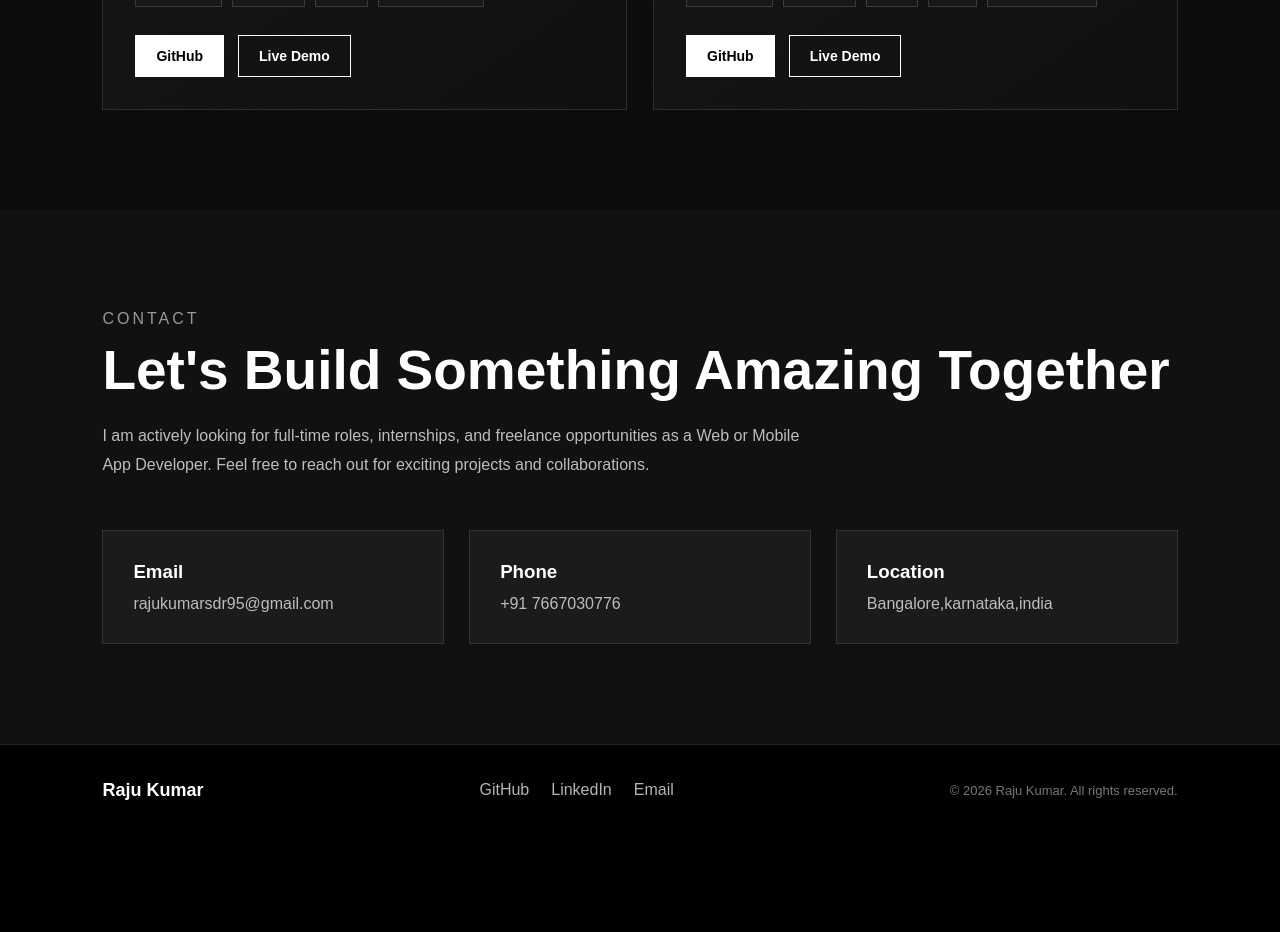
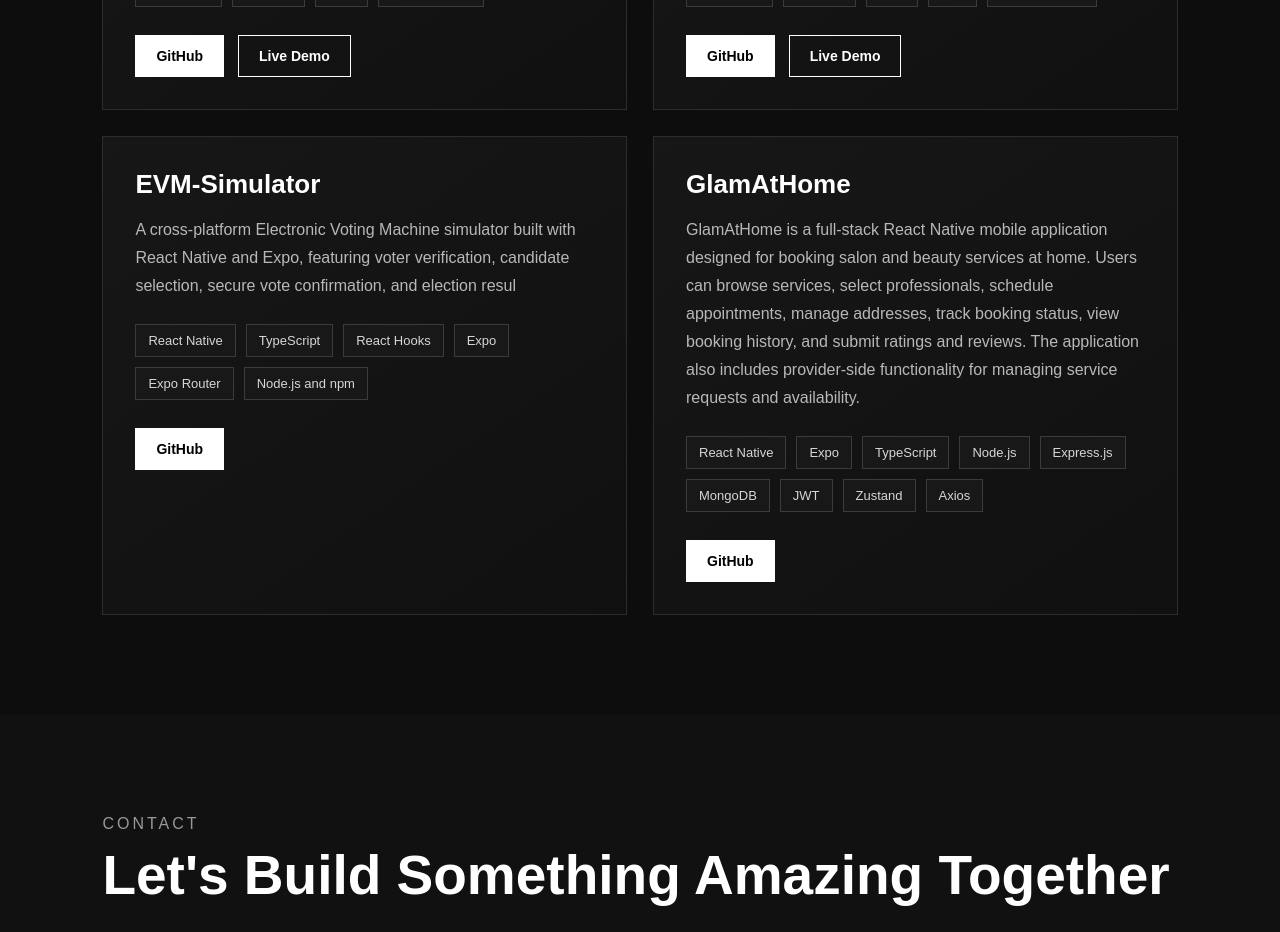
Before and after one commit to rajukr07/Raju-portfolio, a React (Vite) app: page / in a window 1280 px wide. Shown: the part 5100-6032 px from the top of the page. Before the commit the page ends 5936 px from the top, so only its background shows below. Built offline with nearby package versions, Linux system fonts and the light colour scheme.

Commit message:
Update project section

```diff
--- a/src/data/projects.js
+++ b/src/data/projects.js
@@ -29,7 +29,24 @@ export const projects = [
     description:
       "A modern and responsive personal portfolio website built with React.js and Vite. Showcases my skills, experience, education, and projects with smooth animations and a clean user interface.",
     technologies: ["JavaScript","React js","CSS","Vite","Framer Motion"],
-    github: "https://github.com/rajukr07/Myntra-clone",
+    github: "https://github.com/rajukr07/Raju-portfolio",
     live: "https://raajukr07.vercel.app/",
   },
+  {
+    title: "EVM-Simulator",
+    description:
+    "A cross-platform Electronic Voting Machine simulator built with React Native and Expo, featuring voter verification, candidate selection, secure vote confirmation, and election resul",
+    technologies: ["React Native","TypeScript","React Hooks","Expo","Expo Router","Node.js and npm",],
+    github: "https://github.com/rajukr07/EVM-Simulator",
+    live: "",
+  },
+{
+    title: "GlamAtHome",
+    description:
+      "GlamAtHome is a full-stack React Native mobile application designed for booking salon and beauty services at home. Users can browse services, select professionals, schedule appointments, manage addresses, track booking status, view booking history, and submit ratings and reviews. The application also includes provider-side functionality for managing service requests and availability.",
+
+      technologies: ["React Native","Expo","TypeScript","Node.js","Express.js","MongoDB","JWT","Zustand","Axios",],
+    github: "https://github.com/rajukr07/GlamAtHome",
+    live: "",
+  },
 ];
```
